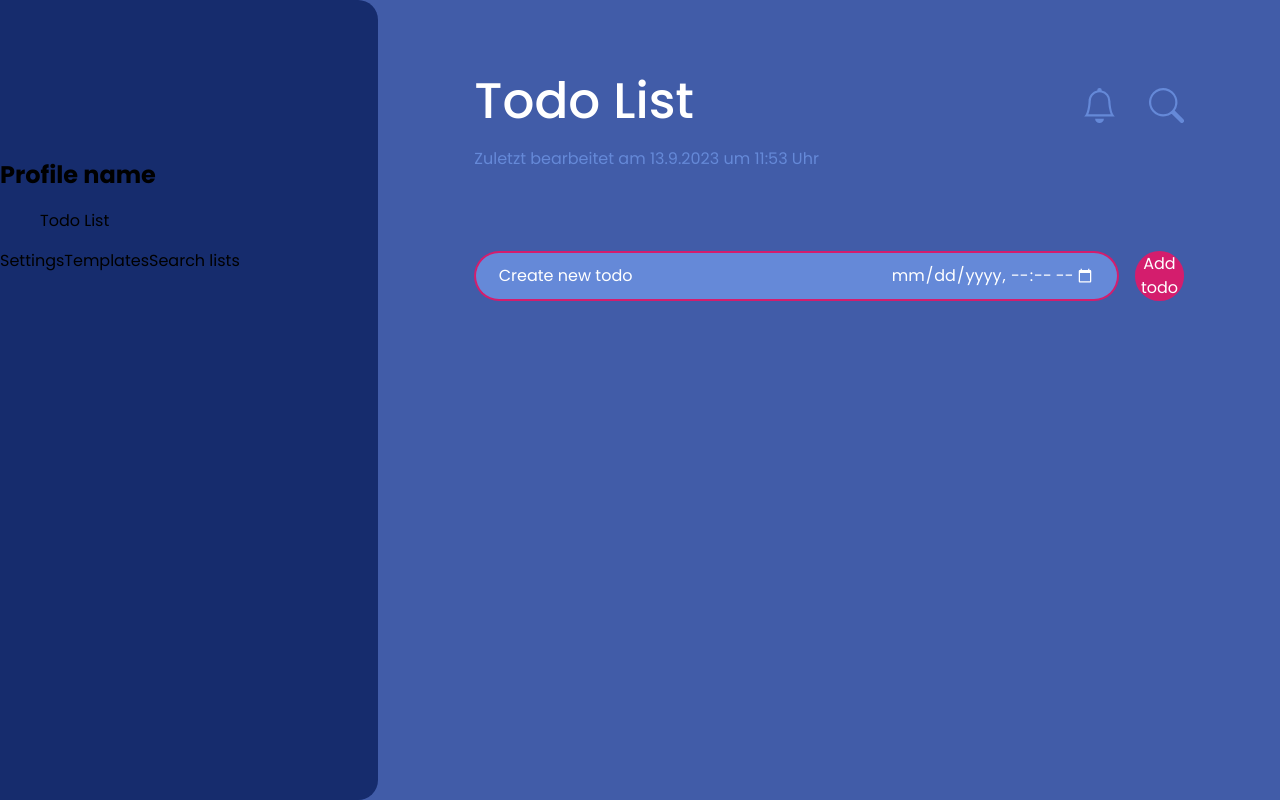
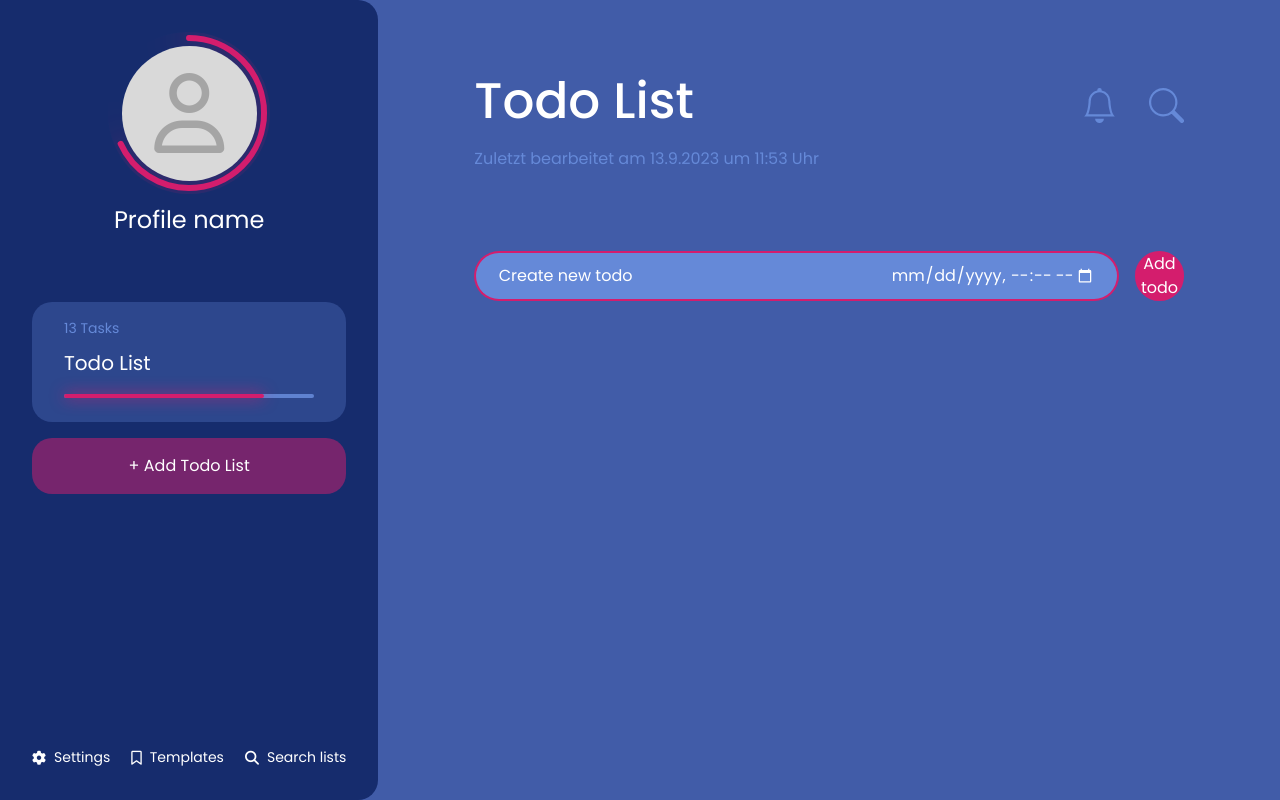
Before and after one commit to imursugarmommy/TodoList-App-2.0, a React (Create React App) app: page / in a window 1280 px wide. Built offline with nearby package versions, Linux system fonts and the light colour scheme.

Commit message:
Nav bar ccs
Set up a component for the List property and did the whole css for the nav

```diff
--- a/src/App.jsx
+++ b/src/App.jsx
@@ -17,5 +17,4 @@ function App() {
     </>
   );
 }
-
 export default App;
--- a/src/Header.jsx
+++ b/src/Header.jsx
@@ -1,7 +1,6 @@
 import React from "react";
 
 export function Header({ lastEdited }) {
-  console.log(lastEdited || new Date());
   const months = [
     "Jan",
     "Feb",
--- /dev/null
+++ b/src/List.jsx
@@ -0,0 +1,13 @@
+import React from "react";
+
+export default function List() {
+  return (
+    <li className="list-item active">
+      <p className="tasks">13 Tasks</p>
+      <h3 className="list-name">Todo List</h3>
+      <div className="line">
+        <div className="progress"></div>
+      </div>
+    </li>
+  );
+}
--- a/src/Nav.jsx
+++ b/src/Nav.jsx
@@ -1,23 +1,40 @@
 import React from "react";
+import List from "./List";
 
 export function Nav() {
   return (
     <nav>
       <div className="profile">
-        <img
-          src=""
-          alt=""
-        />
-        <svg></svg>
+        <div className="profile-pic">
+          <svg className="progress-bar">
+            <circle
+              cx="50%"
+              cy="50%"
+              r="75"
+              strokeLinecap="round"
+            />
+          </svg>
+          <i class="fa-regular fa-user profile-placeholder"></i>
+          <i class="fa-solid fa-camera add-picture"></i>
+        </div>
         <h2 className="name">Profile name</h2>
       </div>
       <div className="lists">
-        <ul>Todo List</ul>
+        <ul>
+          <List />
+          <button className="add-list list-item">+ Add Todo List</button>
+        </ul>
       </div>
       <div className="footer flex">
-        <div className="setting">Settings</div>
-        <div className="templates">Templates</div>
-        <div className="search-lists">Search lists</div>
+        <div className="setting">
+          <i class="fa-solid fa-gear"></i>Settings
+        </div>
+        <div className="templates">
+          <i class="fa-regular fa-bookmark"></i>Templates
+        </div>
+        <div className="search-lists">
+          <i class="fa-solid fa-magnifying-glass"></i>Search lists
+        </div>
       </div>
     </nav>
   );
--- a/src/style.css
+++ b/src/style.css
@@ -86,12 +86,16 @@ button {
   --black: #000000;
   --white: #ffffff;
   --bx-shadow: rgba(0, 0, 0, 0.5);
+  --bg-color200: #d9d9d9;
+  --profile-grey: #a5a5a5;
   --primary-color400: #415ca8;
   --primary-color900: #162c6d;
   --accent-color200: #6589d8;
   --accent-color400: #5f82d0;
-  --accent-color500: #284085;
+  --accent-color500: #2d478d;
+  --accent-color600: #284085;
   --accent-color700: #d41d6d;
+  --accent-color800: #76256d;
 }
 
 .flex {
@@ -344,7 +348,7 @@ header {
   border-radius: 15px;
 }
 ::-webkit-scrollbar-track {
-  background-color: var(--accent-color500);
+  background-color: var(--accent-color600);
   border-radius: 15px;
 }
 
@@ -427,4 +431,175 @@ header {
 nav {
   background-color: var(--primary-color900);
   border-radius: 0 20px 20px 0;
+  display: flex;
+  flex-direction: column;
+  align-items: center;
+  /* text-align: center; */
+  display: flex;
+  flex-direction: column;
+  padding: 2rem;
+
+  .name {
+    color: var(--white);
+    margin-top: 0.5rem;
+    font-weight: 400;
+    text-align: center;
+  }
+
+  .lists {
+    flex-grow: 1;
+    margin-top: 2rem;
+    width: 100%;
+    padding: 2rem 0;
+    padding-top: 1rem;
+    overflow: auto;
+
+    & ul {
+      padding-left: 0;
+    }
+  }
+
+  .footer {
+    width: 100%;
+    justify-content: space-between;
+    color: var(--white);
+    font-size: 14px;
+
+    > * {
+      display: flex;
+      align-items: center;
+      gap: 0.5rem;
+      cursor: pointer;
+      transition: 200ms ease;
+
+      &:hover {
+        color: var(--accent-color200);
+      }
+    }
+  }
 }
+
+.list-item {
+  width: 100%;
+  border: none;
+  outline: none;
+  border-radius: 20px;
+  padding: 1rem 2rem;
+  color: var(--white);
+  background-color: var(--accent-color500);
+  display: flex;
+  justify-content: space-between;
+
+  margin-block: 1rem;
+
+  & p {
+    color: var(--accent-color200);
+    font-size: 14px;
+  }
+
+  & h3 {
+    font-weight: 400;
+    font-size: 20px;
+  }
+
+  .line {
+    height: 100%;
+    height: 4px;
+    margin-block: 0.5rem;
+    background-color: var(--accent-color400);
+    border-radius: 4px;
+
+    .progress {
+      height: 100%;
+      width: 80%;
+      background-color: var(--accent-color700);
+      border-radius: inherit;
+      box-shadow: 0 0 15px var(--accent-color700);
+      transition: width 500ms ease;
+    }
+  }
+}
+
+.no-active {
+  text-align: center;
+  align-items: center;
+  flex-direction: row-reverse;
+
+  .line {
+    display: none;
+  }
+}
+
+.active {
+  flex-direction: column;
+  text-align: left;
+  height: 120px;
+}
+
+.add-list {
+  justify-content: center;
+  background-color: var(--accent-color800);
+}
+
+.profile-pic {
+  height: 162px;
+  aspect-ratio: 1;
+  display: grid;
+  place-items: center;
+  border-radius: 50%;
+  position: relative;
+  overflow: hidden;
+}
+
+.profile-placeholder,
+.add-picture {
+  position: absolute;
+}
+
+.profile-placeholder {
+  font-size: 80px;
+  background-color: var(--bg-color200);
+  color: var(--profile-grey);
+  height: 135px;
+  aspect-ratio: 1;
+  border-radius: 50%;
+  display: grid;
+  place-items: center;
+}
+
+.add-picture {
+  font-size: 40px;
+  color: var(--bg-color200);
+  background-color: var(--bx-shadow);
+  height: 135px;
+  aspect-ratio: 1;
+  border-radius: 50%;
+  display: grid;
+  place-items: center;
+  cursor: pointer;
+  opacity: 0;
+  transition: 200ms ease;
+}
+
+.add-picture:hover {
+  opacity: 1;
+}
+
+.progress-bar {
+  aspect-ratio: 1;
+}
+
+circle {
+  fill: transparent;
+  stroke: var(--accent-color700);
+  stroke-width: 6px;
+  stroke-dasharray: 471;
+  stroke-dashoffset: 0;
+  transform: rotate(-90deg);
+  transform-origin: center;
+  stroke-dashoffset: 150;
+  transition: stroke-dashoffset 500ms ease;
+
+  -webkit-filter: drop-shadow(0 0 20px var(--accent-color700));
+  filter: drop-shadow(0 0 20px var(--accent-color700));
+}
```
